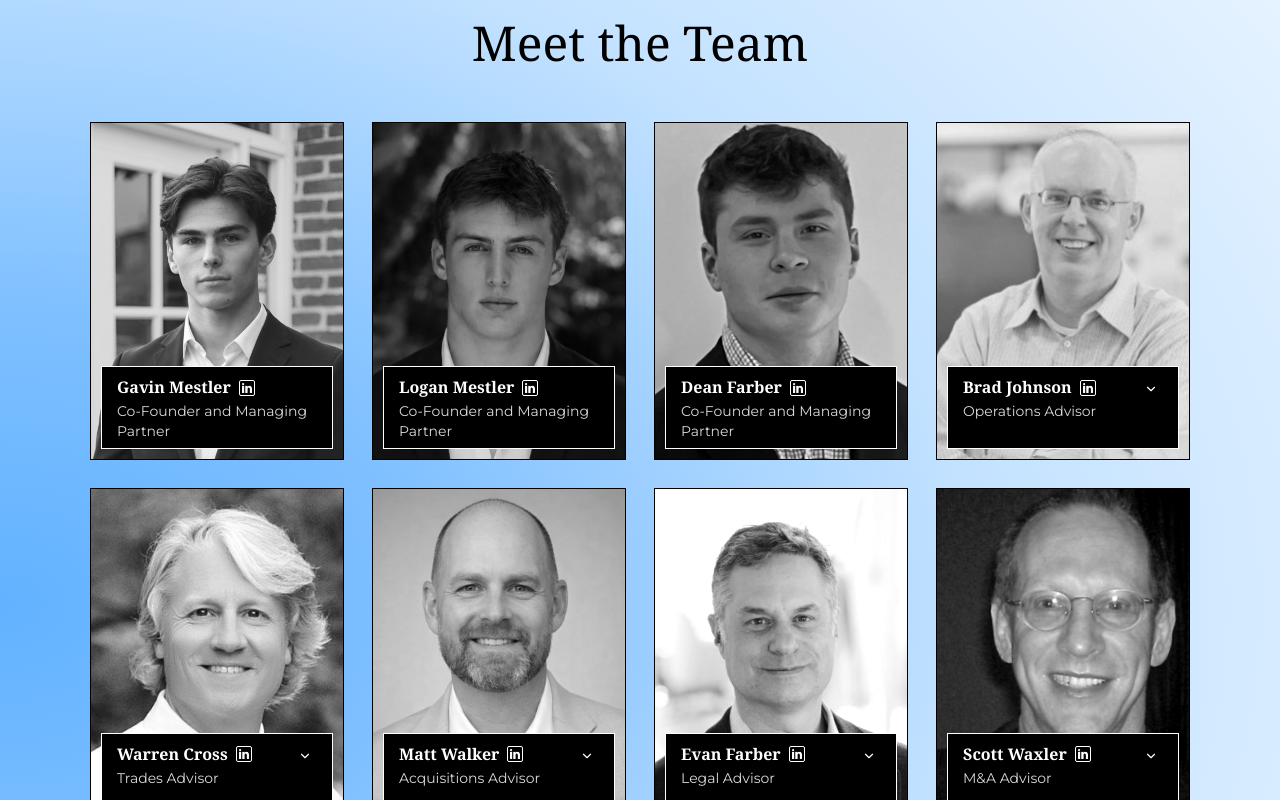
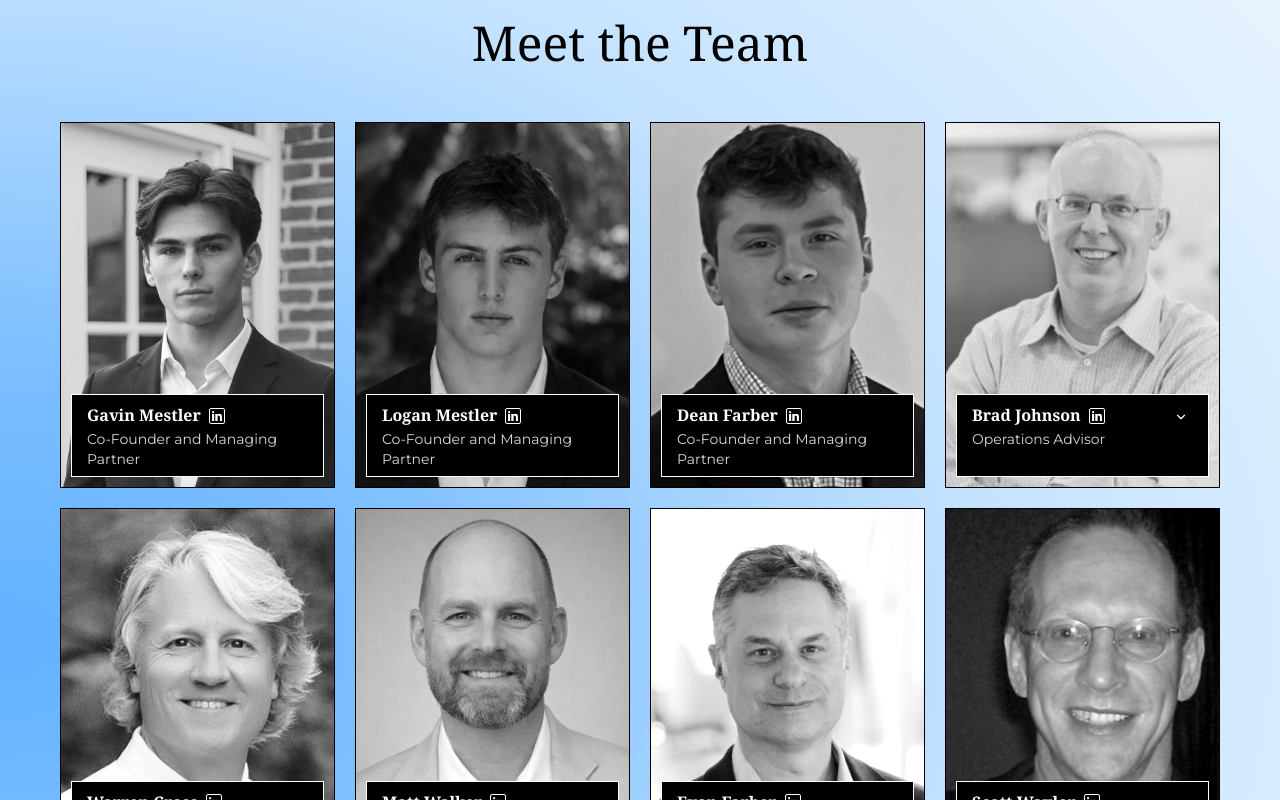
Before and after one commit to gkmestler/methodicpaintingsitemain, a Next.js app: page /team in a window 1280 px wide. Shown: the part 700-1500 px from the top of the page. Built offline with nearby package versions, Linux system fonts and the light colour scheme.

Commit message:
Ease back the team grid spacing so cards stay larger

```diff
--- a/components/TeamGrid.module.css
+++ b/components/TeamGrid.module.css
@@ -1,16 +1,16 @@
 .grid {
   display: grid;
   grid-template-columns: repeat(2, 1fr);
-  gap: 16px;
-  max-width: 1180px;
+  gap: 14px;
+  max-width: 1320px;
   margin: 0 auto;
-  padding: 0 8px;
+  padding: 0 4px;
 }
 
 @media (min-width: 576px) {
   .grid {
-    gap: 22px;
-    padding: 0 20px;
+    gap: 18px;
+    padding: 0 10px;
   }
 }
 
@@ -23,8 +23,8 @@
 @media (min-width: 992px) {
   .grid {
     grid-template-columns: repeat(4, 1fr);
-    gap: 28px;
-    padding: 0 40px;
+    gap: 20px;
+    padding: 0 20px;
   }
 }
 
```
